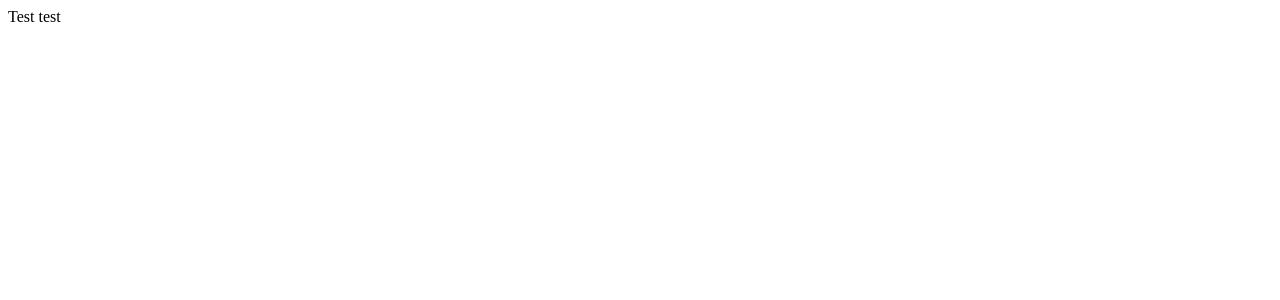
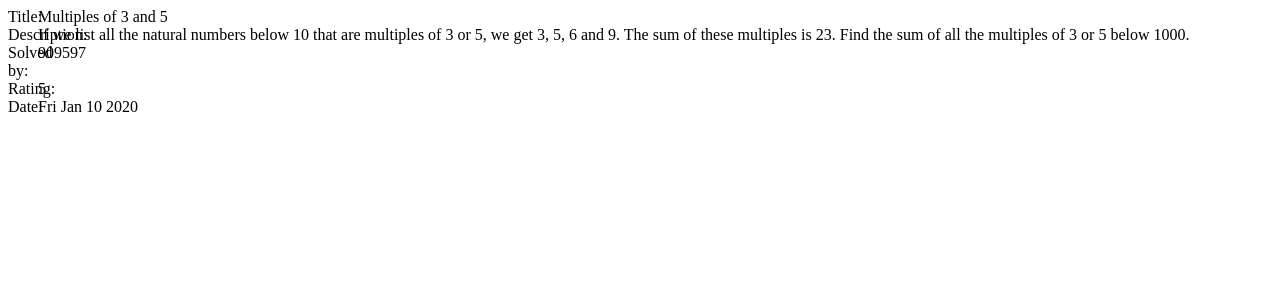
Before and after one commit to dmitrystril/project-euler-100-challenge, a React (Vite) app: page / in a window 1280 px wide. Shown: the top 300 px of the page. Built offline with nearby package versions, Linux system fonts and the light colour scheme.

Commit message:
add basic Task Header

```diff
--- a/src/App.tsx
+++ b/src/App.tsx
@@ -1,13 +1,15 @@
 import React from 'react';
 import styled from 'styled-components';
 
+import Task1 from './tasks/task1/Task1';
+
 const Root = styled.div`
-
+  width: 100%;
 `;
 
 const App = () => (
   <Root>
-    Test test
+    <Task1 />
   </Root>
 );
 
--- /dev/null
+++ b/src/tasks/DescriptionConst.ts
@@ -0,0 +1,6 @@
+const Descriptions = {
+  TASK_1: `If we list all the natural numbers below 10 that are multiples of 3 or 5, we get 3, 5, 6 and 9. The sum of these multiples is 23.
+           Find the sum of all the multiples of 3 or 5 below 1000.`,
+};
+
+export default Descriptions;
--- /dev/null
+++ b/src/tasks/TaskHeader.tsx
@@ -0,0 +1,48 @@
+import React from 'react';
+import styled from 'styled-components';
+
+const Root = styled.div`
+  display: flex;
+  flex-direction: column;
+  width: 100%;
+`;
+
+const Item = styled.div`
+  display: flex;
+`;
+
+const ItemCaption = styled.div`
+  display: flex;
+  width: 30px;
+  align-items: flex-end;
+`;
+
+interface TaskHeaderProps {
+  title: string;
+  description: string;
+  solvedBy: number;
+  rating: number;
+  date: Date;
+};
+
+const TaskHeader: React.FC<TaskHeaderProps> = (props: TaskHeaderProps) => {
+  const {
+    title,
+    description,
+    solvedBy,
+    rating,
+    date,
+  } = props;
+
+  return (
+    <Root>
+      <Item><ItemCaption>Title: </ItemCaption>{title}</Item>
+      <Item><ItemCaption>Description: </ItemCaption>{description}</Item>
+      <Item><ItemCaption>Solved by: </ItemCaption>{solvedBy}</Item>
+      <Item><ItemCaption>Rating: </ItemCaption>{rating}</Item>
+      <Item><ItemCaption>Date: </ItemCaption>{date.toDateString()}</Item>
+    </Root>
+  );
+};
+
+export default TaskHeader;
--- /dev/null
+++ b/src/tasks/task1/Task1.tsx
@@ -0,0 +1,25 @@
+import React from 'react';
+import styled from 'styled-components';
+import TaskHeader from '../TaskHeader';
+import Descriptions from '../DescriptionConst';
+
+const Root = styled.div`
+  width: 100%;
+`;
+
+const Task1 = () => {
+  return (
+    <Root>
+      <TaskHeader
+        title="Multiples of 3 and 5"
+        solvedBy={909597}
+        rating={5}
+        description={Descriptions.TASK_1}
+        date={new Date('2020-01-10')}
+      />
+
+    </Root>
+  );
+};
+
+export default Task1;
```
